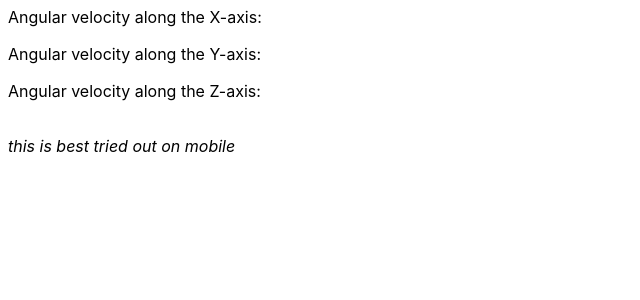
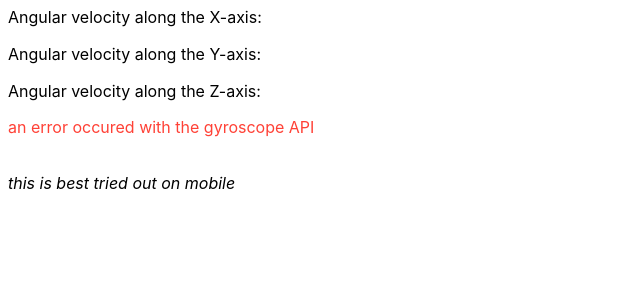
Before and after one commit to Korede-TA/korede-ta.github.io, a Jekyll site: the page built from things/gyroscope-experiment.html, in a window 1280 px wide. Shown: the top 300 px of the page, without its empty margins (0-640 px from the left). Built offline with Jekyll 4.4.1, drawn with Linux system fonts in a browser that asks for light colours.

Commit message:
add error msg to gyroscope experiment

```diff
--- a/things/gyroscope-experiment.html
+++ b/things/gyroscope-experiment.html
@@ -13,11 +13,16 @@ permalink: /things/gyroscope-experiment
     <script>
       let gyroscope = new Gyroscope({frequency: 60});
 
-      gyroscope.addEventListener('reading', e => {
+      gyroscope.addEventListener('reading', function(e) {
         document.getElementById("gyroscope.x").innerHTML = gyroscope.x;
         document.getElementById("gyroscope.y").innerHTML = gyroscope.y;
         document.getElementById("gyroscope.z").innerHTML = gyroscope.z;
       });
+
+      gyroscope.addEventListener('error', function() {
+        document.getElementById("error").innerHTML = "an error occured with the gyroscope API";
+      });
+
       gyroscope.start();
     </script>
   </head>
@@ -40,6 +45,10 @@ permalink: /things/gyroscope-experiment
       <b id="gyroscope.z"></b>
     <div>
     <br/>
+
+    <div id="error" class="red">
+    </div>
+    <br/>
     <br/>
 
     <em>this is best tried out on mobile</em>
```
